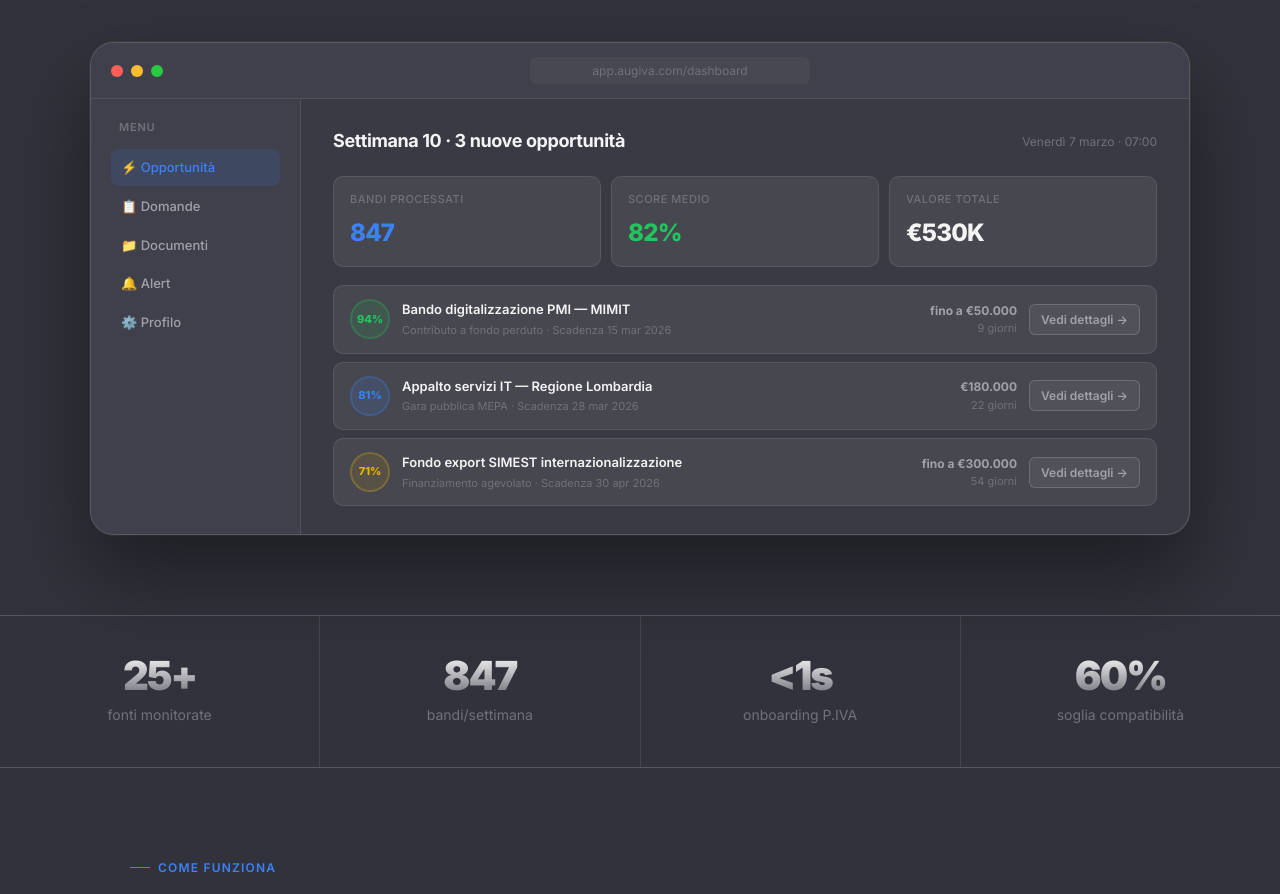
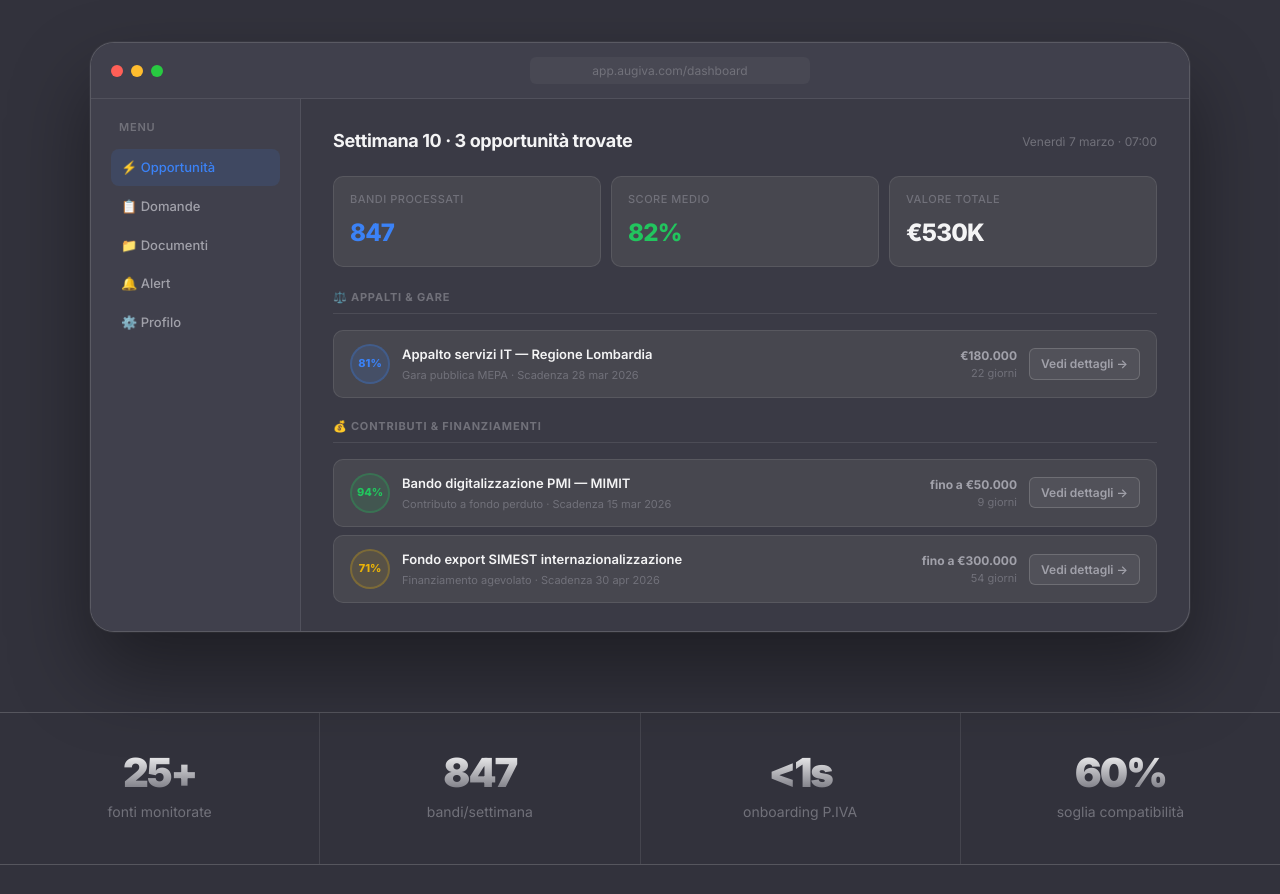
Before and after one commit to perrelligiuseppe-pixel/augiva-www, a plain HTML site: page index.html in a window 1280 px wide. Shown: the part 800-1694 px from the top of the page. Drawn offline with Linux system fonts and the light colour scheme.

Commit message:
feat: dividi opportunità in Appalti & Gare / Contributi & Finanziamenti

```diff
--- a/index.html
+++ b/index.html
@@ -199,15 +199,17 @@ footer{border-top:1px solid var(--border);padding:28px 40px;display:flex;justify
         <div class="sidebar-item">⚙️ Profilo</div>
       </div>
       <div class="preview-main">
-        <div class="preview-header"><div class="preview-title">Settimana 10 · 3 nuove opportunità</div><div class="preview-date">Venerdì 7 marzo · 07:00</div></div>
+        <div class="preview-header"><div class="preview-title">Settimana 10 · 3 opportunità trovate</div><div class="preview-date">Venerdì 7 marzo · 07:00</div></div>
         <div class="preview-stats">
           <div class="stat-card"><div class="stat-card-label">Bandi processati</div><div class="stat-card-value blue">847</div></div>
           <div class="stat-card"><div class="stat-card-label">Score medio</div><div class="stat-card-value green">82%</div></div>
           <div class="stat-card"><div class="stat-card-label">Valore totale</div><div class="stat-card-value">€530K</div></div>
         </div>
         <div class="opp-list">
+          <div class="opp-section-label" style="font-size:11px;font-weight:700;color:var(--text-3);text-transform:uppercase;letter-spacing:.8px;padding:4px 0 6px;border-bottom:1px solid var(--border);margin-bottom:8px;">⚖️ Appalti &amp; Gare</div>
+          <div class="opp-card"><div class="opp-ring ring-b">81%</div><div class="opp-info"><div class="opp-title">Appalto servizi IT — Regione Lombardia</div><div class="opp-meta">Gara pubblica MEPA · Scadenza 28 mar 2026</div></div><div class="opp-right"><div class="opp-amount">€180.000</div><div class="opp-deadline">22 giorni</div></div><div class="opp-btn">Vedi dettagli →</div></div>
+          <div class="opp-section-label" style="font-size:11px;font-weight:700;color:var(--text-3);text-transform:uppercase;letter-spacing:.8px;padding:12px 0 6px;border-bottom:1px solid var(--border);margin-bottom:8px;">💰 Contributi &amp; Finanziamenti</div>
           <div class="opp-card"><div class="opp-ring ring-g">94%</div><div class="opp-info"><div class="opp-title">Bando digitalizzazione PMI — MIMIT</div><div class="opp-meta">Contributo a fondo perduto · Scadenza 15 mar 2026</div></div><div class="opp-right"><div class="opp-amount">fino a €50.000</div><div class="opp-deadline">9 giorni</div></div><div class="opp-btn">Vedi dettagli →</div></div>
-          <div class="opp-card"><div class="opp-ring ring-b">81%</div><div class="opp-info"><div class="opp-title">Appalto servizi IT — Regione Lombardia</div><div class="opp-meta">Gara pubblica MEPA · Scadenza 28 mar 2026</div></div><div class="opp-right"><div class="opp-amount">€180.000</div><div class="opp-deadline">22 giorni</div></div><div class="opp-btn">Vedi dettagli →</div></div>
           <div class="opp-card"><div class="opp-ring ring-y">71%</div><div class="opp-info"><div class="opp-title">Fondo export SIMEST internazionalizzazione</div><div class="opp-meta">Finanziamento agevolato · Scadenza 30 apr 2026</div></div><div class="opp-right"><div class="opp-amount">fino a €300.000</div><div class="opp-deadline">54 giorni</div></div><div class="opp-btn">Vedi dettagli →</div></div>
         </div>
       </div>
```
